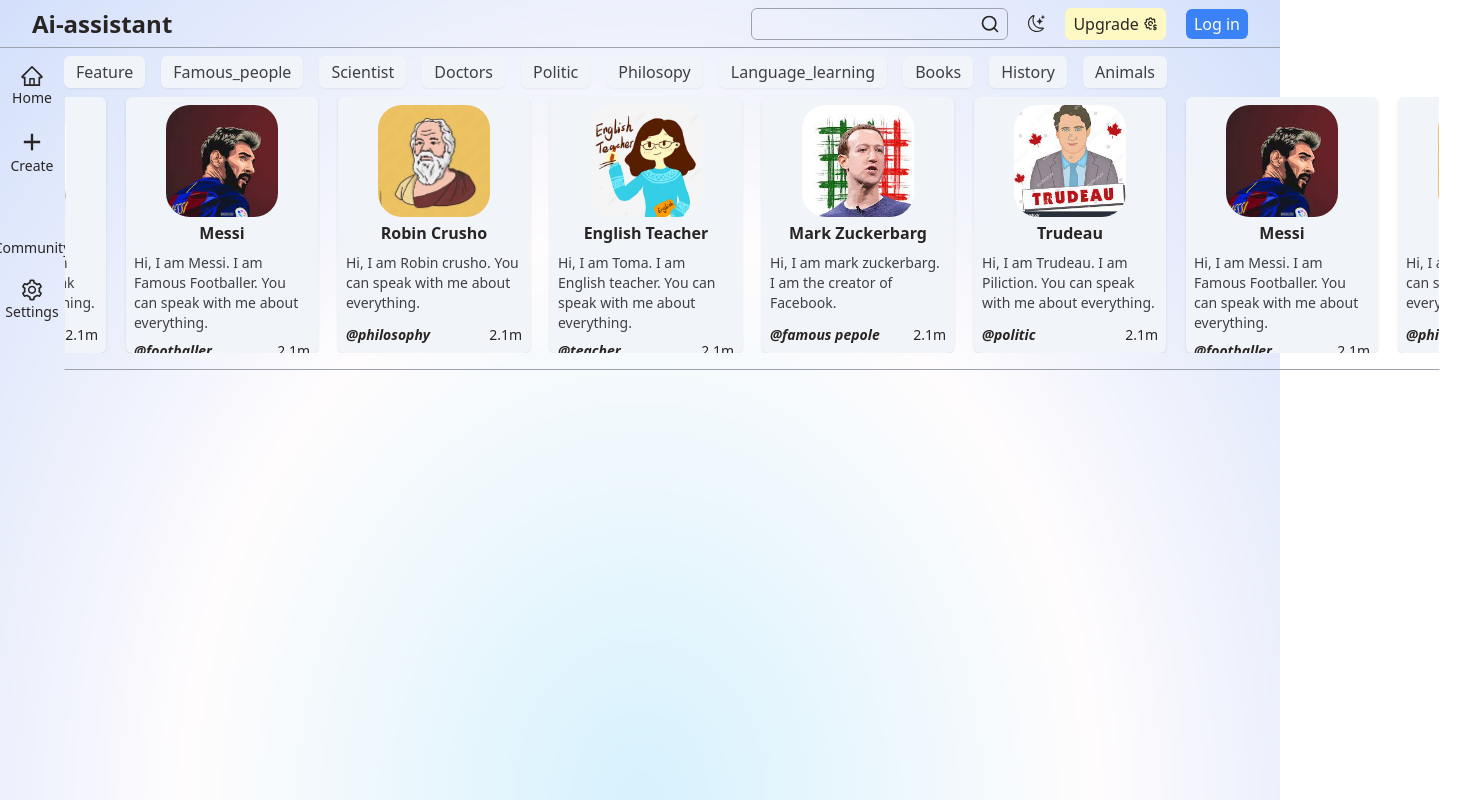
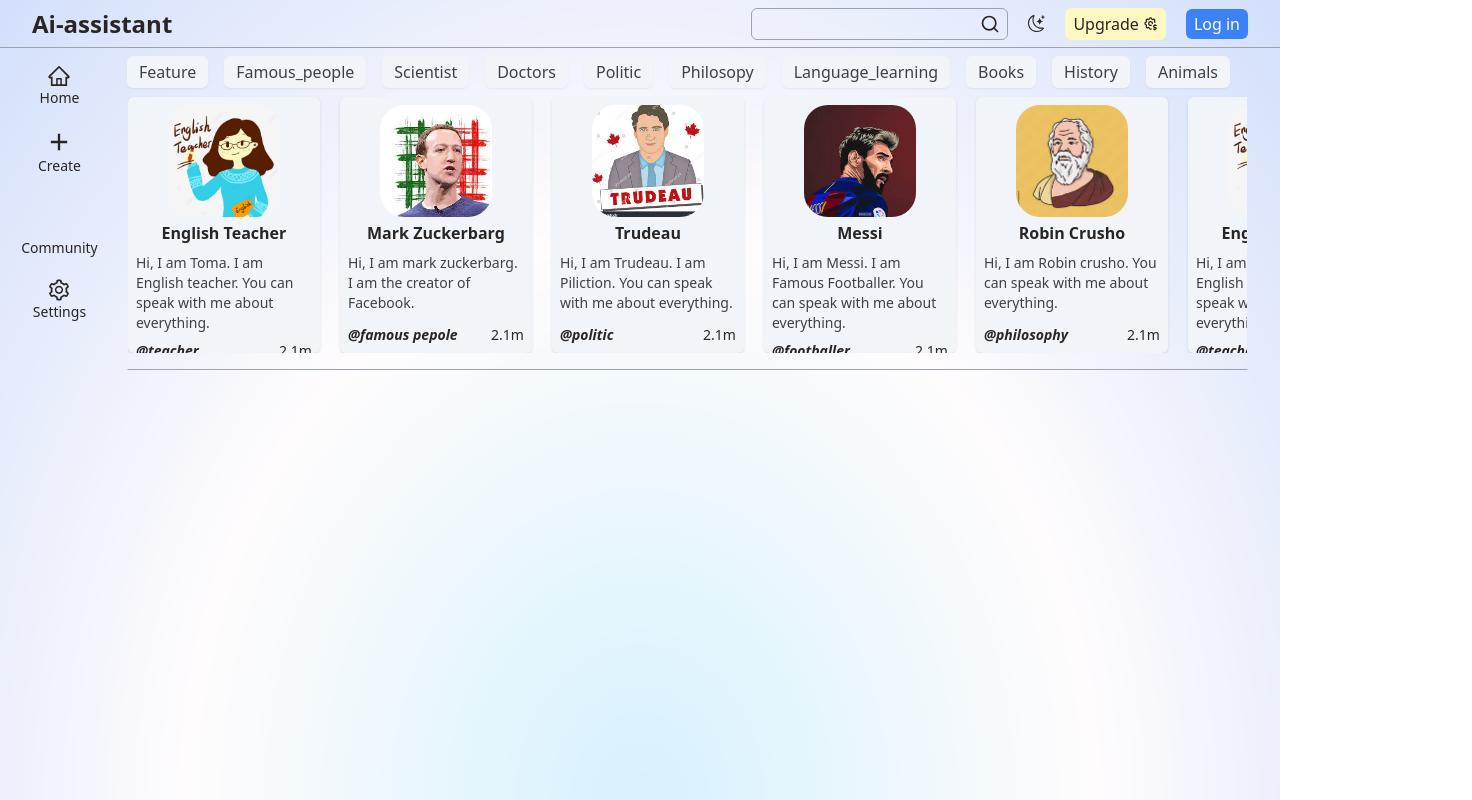
Before and after one commit to dev-mohiuddin/Artificial-Intelligence-chat, a React (Vite) app: page / in a window 1280 px wide. Shown: the whole page, 1472 px wide, since content can reach past the window. Built offline with nearby package versions, Linux system fonts and the light colour scheme; some icons are missing.

Commit message:
responsiv

```diff
--- a/src/components/chat/ChatContainer.jsx
+++ b/src/components/chat/ChatContainer.jsx
@@ -3,7 +3,7 @@
 
 function ChatContainer({aiChat}) {
   return (
-    <div className='h-[calc(100vh-112px)] md:h-[calc(100vh-128px)] bg-red-100 mt-14 md:mt-16 py-3 overflow-y-scroll scroll-hide'>
+    <div className='h-[calc(100vh-112px)] md:h-[calc(100vh-128px)] bg-red-100 mt-14 md:mt-16 mb-14 md:mb-16 py-3 overflow-y-scroll scroll-hide'>
       <div className="w-full px-2 md:px-3 flex flex-col gap-1">
         <div className="flex gap-1 md:gap-2 p-1 rounded-md md:p-2">
           <div className="flex justify-center items-center w-7 h-7 md:w-9 md:h-9 rounded-full overflow-hidden">
--- a/src/components/home/Character.jsx
+++ b/src/components/home/Character.jsx
@@ -29,7 +29,7 @@
                     ))
                 }
             </div>
-            <div className='hidden md:flex justify-center items-center gap-5 overflow-x-auto scroll-hide'>
+            <div className='hidden md:flex justify-start items-center gap-5 overflow-x-auto scroll-hide'>
                 {
                     character?.map((persion, val) => (
                         <SingleCharacter key={val} persion={persion} />
--- a/src/components/layout/frontend/Frontend.jsx
+++ b/src/components/layout/frontend/Frontend.jsx
@@ -7,9 +7,9 @@
     <div className="main-bg ">
       <div className="glass">
         <Header />
-          <div className="md:pl-8 pt-5 md:pt-12 md:h-screen flex flex-col-reverse md:flex-row justify-between">
+          <div className="pt-5 md:pt-12 md:h-screen flex flex-col-reverse md:flex-row justify-between">
             <Sidebar />
-              <div className="md:flex-1 mt-[29px] md:mt-0 z-50 h-[calc(100vh-104px)] md:h-full"><Outlet /></div>
+              <div className="mt-[29px] mb-[56px] md:mt-0 z-50 h-[calc(100vh-104px)] w-full md:h-full overflow-hidden"><Outlet /></div>
             </div>
         </div>
     </div>
--- a/src/components/layout/frontend/Sidebar.jsx
+++ b/src/components/layout/frontend/Sidebar.jsx
@@ -5,8 +5,8 @@
 
 function Sidebar() {
   return (
-    <div className='fixed main-bg md:bg-none  min-w-full md:min-w-0 md:static bottom-0 h-14 md:h-[calc(100vh-56px)] md:py-4 border border-x-0 border-b-0 dark:border-t-gray-600 border-t-gray-400 md:border-0'>
-        <div className='glass md:bg-transparent md:dark:bg-none min-h-full md:min-h-0 md:pb-0 flex mx-auto  items-center justify-center  md:flex-col gap-10 md:gap-5'>
+    <div className='fixed main-bg md:bg-none md:pl-6 min-w-full md:min-w-0 md:static bottom-0 h-14 md:h-[calc(100vh-56px)] z-50 md:py-4 border border-x-0 border-b-0 dark:border-t-gray-600 border-t-gray-400 md:border-0'>
+        <div className='glass md:bg-transparent md:dark:bg-none  min-h-full md:min-h-0 md:pb-0 flex mx-auto  items-center justify-center  md:flex-col gap-10 md:gap-5'>
           <Link to="/">
             <div className='flex flex-col items-center hover:cursor-pointer group'>
               <span className='text-2xl group-hover:text-blue-600 hcol'><AiOutlineHome /></span>
--- a/src/pages/Home.jsx
+++ b/src/pages/Home.jsx
@@ -6,8 +6,8 @@
 
 function Home() {
   return (
-    <div className='flex flex-col gap-4 h-full overflow-y-scroll'>
-      <div className=" container">
+    <div className='flex flex-col gap-4 w-full h-full overflow-y-scroll'>
+      <div className="container">
         <Category />
         <Character />
       </div>
```
